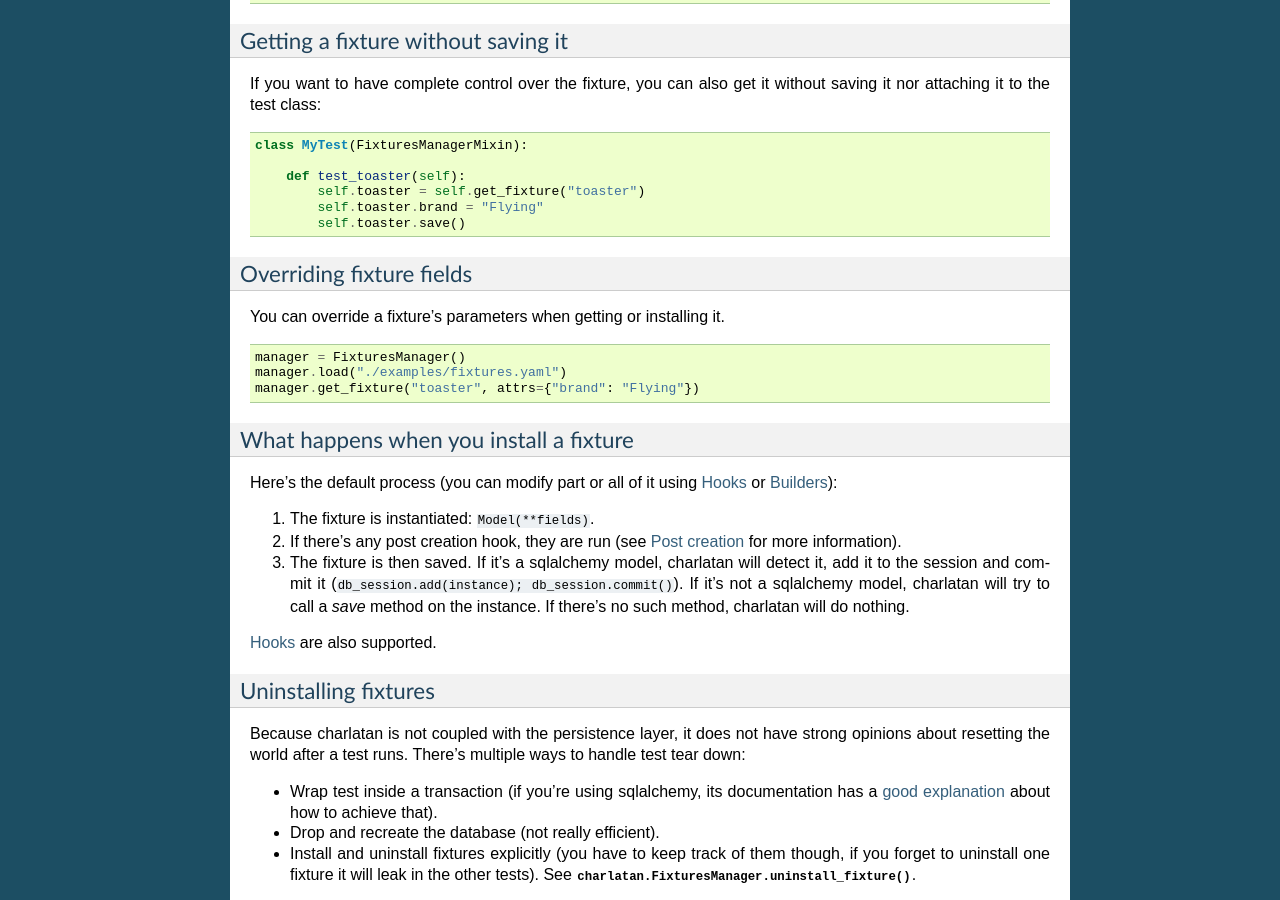
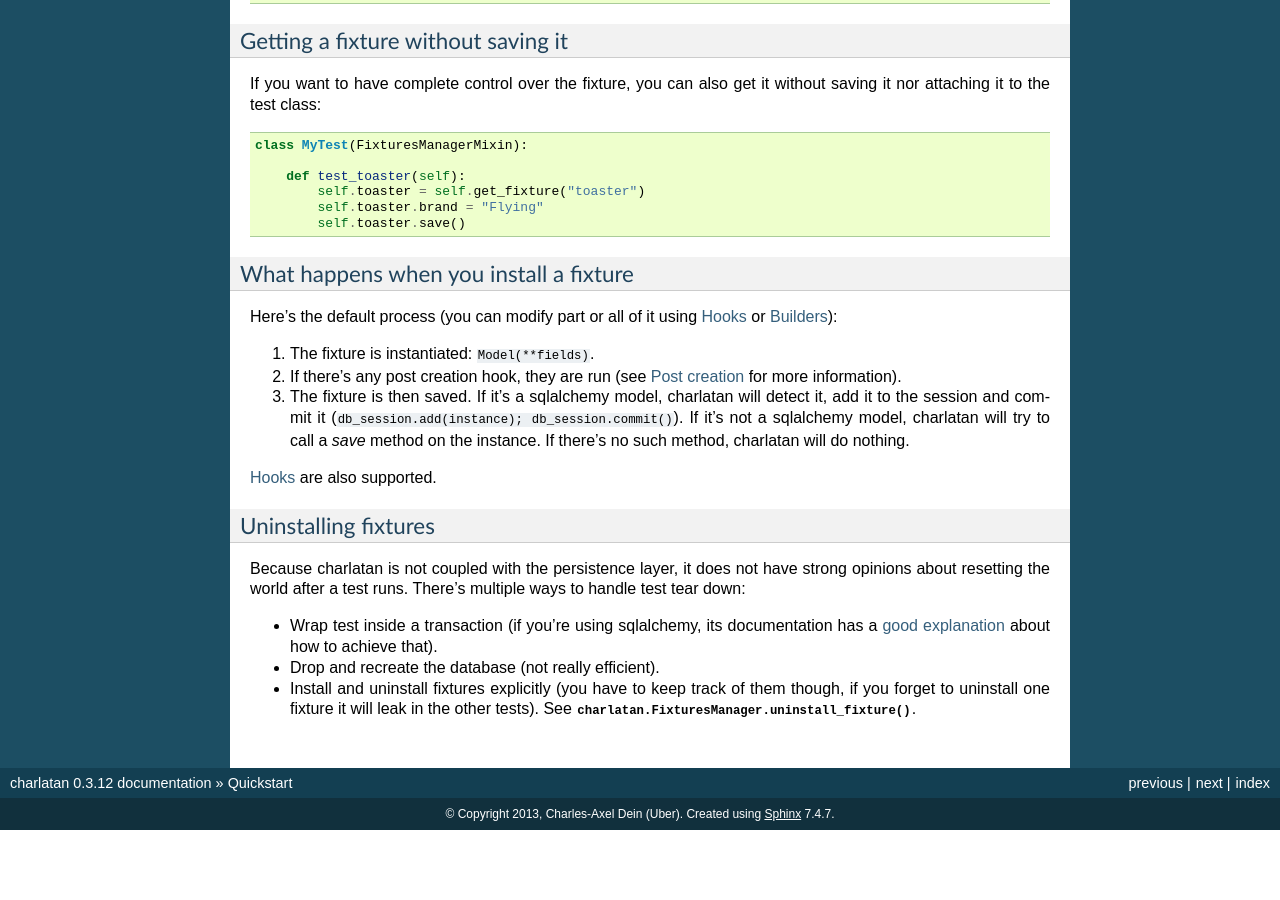
Before and after one commit to uber/charlatan, a Sphinx documentation site: the page built from docs/quickstart.rst, in a window 1280 px wide and 900 px high, scrolled down 2630 px. Built offline with Sphinx 7.4.7, drawn with Linux system fonts in a browser that asks for light colours; after the commit the page ends 3460 px from its top, so only the background shows below that; some of the changed text lies outside the part shown.

Commit message:
Use overrides everywhere

```diff
--- a/CHANGES.rst
+++ b/CHANGES.rst
@@ -11,6 +11,9 @@
 - **Breaking change**: ``fields`` argument on
   :py:class:`charlatan.fixture.Fixture` and fixtures collection class has
   been renamed ``overrides`` for consistency reasons.
+- **Breaking change**: ``attrs`` argument on
+  :py:class:`charlatan.FixturesManager` been renamed ``overrides`` for
+  consistency reasons.
 - **Breaking change**: deleting fixtures will not return anything. It used to
   return the fixture or list of fixtures that were successfully deleted. It has
   been removed to apply the command query separation pattern. There are other
--- a/docs/quickstart.rst
+++ b/docs/quickstart.rst
@@ -50,7 +50,7 @@
 .. doctest::
 
     >>> toaster = fixtures_manager.install_fixture("toaster",
-    ...     attrs={"color": "blue"})
+    ...     overrides={"color": "blue"})
     >>> toaster.color
     'blue'
 
@@ -153,18 +153,6 @@
             self.toaster.brand = "Flying"
             self.toaster.save()
 
-Overriding fixture fields
-"""""""""""""""""""""""""
-
-You can override a fixture's parameters when getting or installing it.
-
-.. code-block:: python
-
-    manager = FixturesManager()
-    manager.load("./examples/fixtures.yaml")
-    manager.get_fixture("toaster", attrs={"brand": "Flying"})
-
-
 What happens when you install a fixture
 """""""""""""""""""""""""""""""""""""""
 
```
Also changed, not shown: 3 other files.
